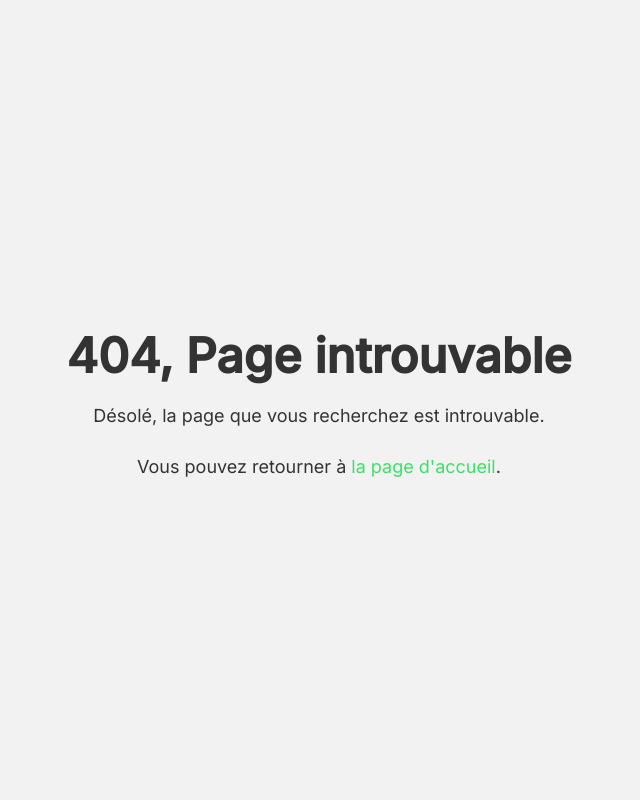
After one commit to TainaMarieRene/Projet-RS-HETIC, a PHP site: template Views/404.php in a window 1280 px wide. The commit adds this page. Shown: the whole page, without its empty margins (321-961 px from the left). Run offline with PHP 8.4, Linux system fonts and the light colour scheme; the template is opened without the code that fills it, so the values that code supplies are empty.

Commit message:
add: 404

```diff
--- /dev/null
+++ b/Views/404.php
@@ -0,0 +1,17 @@
+<!DOCTYPE html>
+<html lang="en">
+<head>
+    <meta charset="UTF-8">
+    <meta http-equiv="X-UA-Compatible" content="IE=edge">
+    <meta name="viewport" content="width=device-width, initial-scale=1.0">
+    <title>UniLink | <?= $this->_page ?></title>
+    <link rel="stylesheet" type="text/css" href="../Views/styles/404.css">
+</head>
+<body>
+    <div class="container">
+        <h1>404, Page introuvable</h1>
+        <p>Désolé, la page que vous recherchez est introuvable.</p>
+        <p>Vous pouvez retourner à <a href="index.php">la page d'accueil</a>.</p>
+    </div>
+</body>
+</html>
--- /dev/null
+++ b/Views/styles/404.css
@@ -0,0 +1,35 @@
+@import url('https://fonts.googleapis.com/css2?family=Inter:wght@400;500&display=swap');
+body {
+    font-family: Inter, Arial, Helvetica, sans-serif;
+    background-color: #f2f2f2;
+    color: #333333;
+    margin: 0;
+    padding: 0;
+    display: flex;
+    align-items: center;
+    justify-content: center;
+    height: 100vh;
+}
+
+.container {
+    text-align: center;
+}
+
+h1 {
+    font-size: 48px;
+    margin-bottom: 20px;
+}
+
+p {
+    font-size: 18px;
+    margin-bottom: 30px;
+}
+
+a {
+    color: #3AE168;
+    text-decoration: none;
+}
+
+a:hover {
+    text-decoration: underline;
+}
--- a/src/Router.php
+++ b/src/Router.php
@@ -11,6 +11,8 @@ require_once '../Controllers/UserController.php';
 use UserController\UserOptionsController;
 use UserController\DeleteUserController;
 use UserController\UpdateUserStatusController;
+require_once '../Controllers/HTTPResponsesController.php';
+use HTTPResponses\HTTPResponseController;
 
 class Router {
     private string $_method;
@@ -45,8 +47,7 @@ class Router {
                 $this->_controller = new DeleteUserController($this->_page, $this->_method);
                 break;
             default:
-                // TODO : Create a 404 Page
-                echo("404");
+                $this->_controller = new HTTPResponseController($this->_page, $this->_method);
                 break;
         }
     }
```
Also changed, not shown: Controllers/HTTPResponsesController.php (added, +18 -0 lines).
